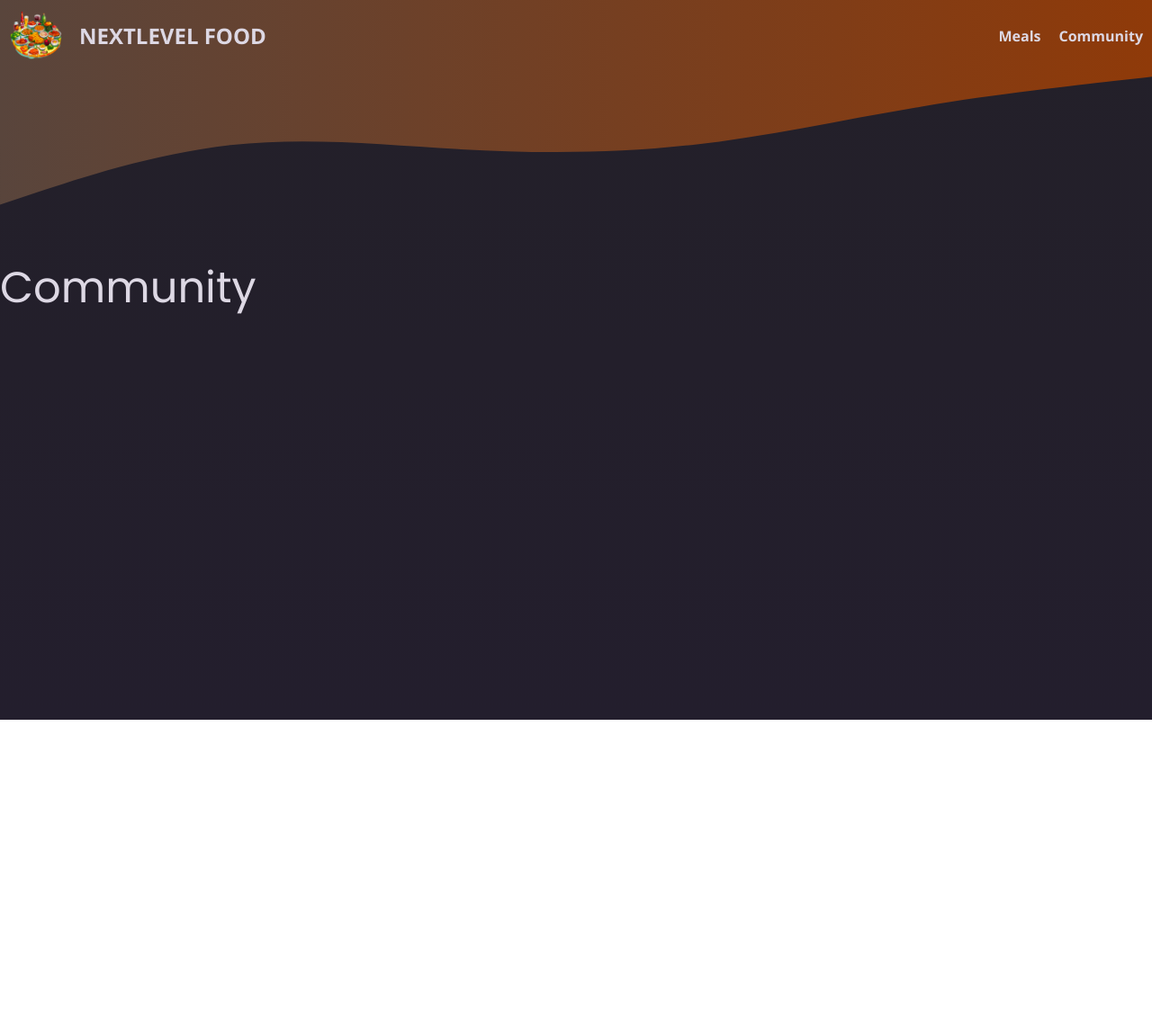
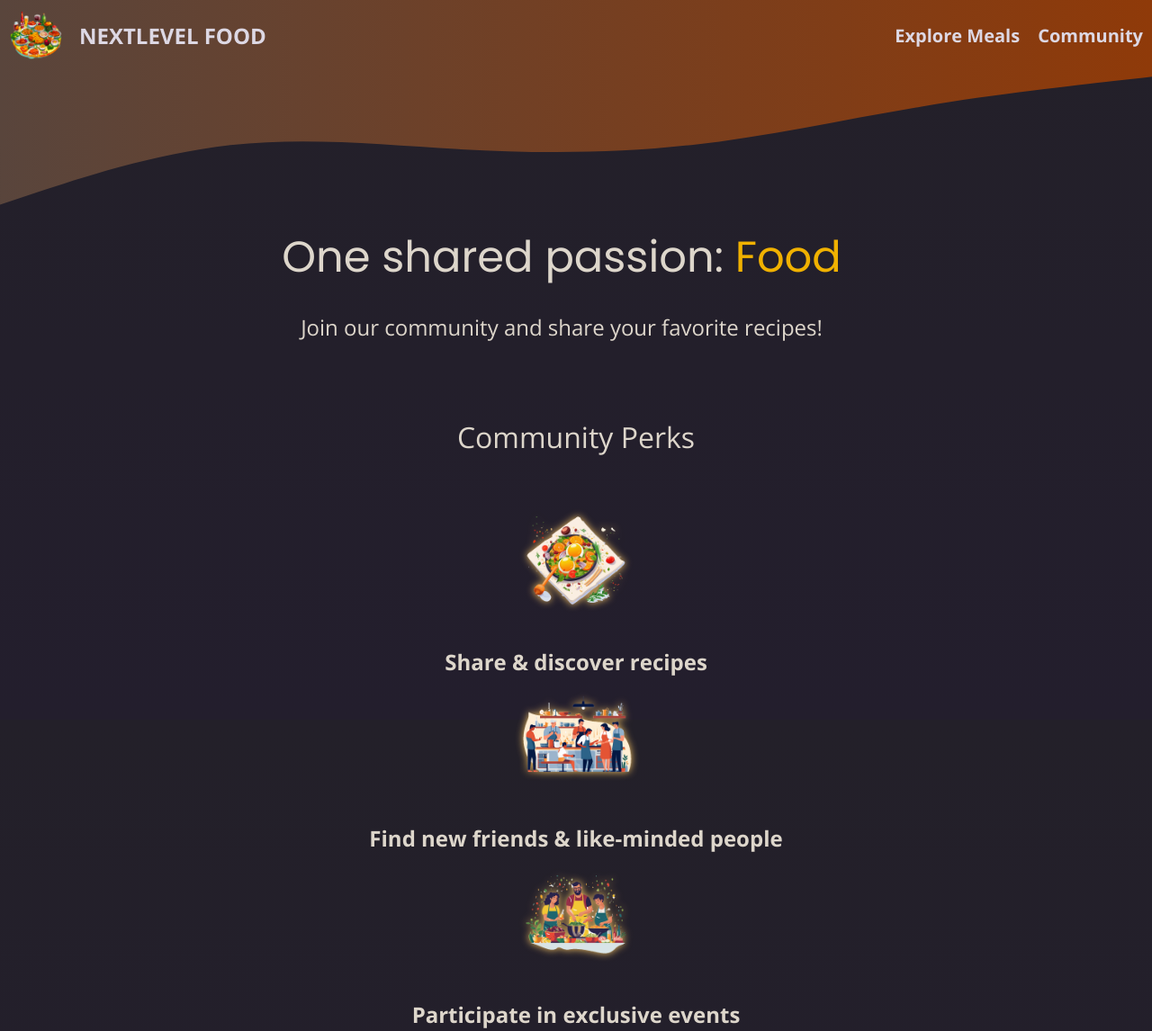
Before and after one commit to sVarlog/foodies, a Next.js app: page /community in a window 1280 px wide. Shown: the whole page at 90% size. Before the commit the page ends 800 px from the top, so only its background shows below. Built offline with nearby package versions, Linux system fonts and the light colour scheme.

Commit message:
feat: updated base components, optimized use client components, added new pages

```diff
--- a/app/community/page.tsx
+++ b/app/community/page.tsx
@@ -1,5 +1,55 @@
+import Image from 'next/image';
+
+import mealIcon from '@/assets/icons/meal.png';
+import communityIcon from '@/assets/icons/community.png';
+import eventsIcon from '@/assets/icons/events.png';
+
 const CommunityPage = () => {
-	return <h1>Community</h1>;
+	return (
+		<>
+			<header className="my-auto mr-[3rem] ml-[3rem] w-[90%] max-w-[75rem] gap-[3rem] text-center text-[1.5rem] text-[#ddd6cb]">
+				<h1 className="mb-[1.5rem]">
+					One shared passion: <span className="text-yellow-500">Food</span>
+				</h1>
+
+				<p>Join our community and share your favorite recipes!</p>
+			</header>
+
+			<main className="mx-auto my-0 w-[90%] max-w-[40rem] text-center">
+				<h2 className="mb-[3rem] text-[2rem] text-[#ddd6cb]">Community Perks</h2>
+
+				<ul className="mx-0 my-[3rem] list-none p-0">
+					<li className="flex flex-col items-center gap-[2rem]">
+						<Image className="h-[8rem] w-[8rem] object-contain" src={mealIcon} alt="A delicious meal" />
+
+						<p className="m-0 text-[1.5rem] font-bold text-[#ddd6cb]">Share & discover recipes</p>
+					</li>
+
+					<li className="flex flex-col items-center gap-[2rem]">
+						<Image
+							className="h-[8rem] w-[8rem] object-contain"
+							src={communityIcon}
+							alt="A crowd of people, cooking"
+						/>
+
+						<p className="m-0 text-[1.5rem] font-bold text-[#ddd6cb]">
+							Find new friends & like-minded people
+						</p>
+					</li>
+
+					<li className="flex flex-col items-center gap-[2rem]">
+						<Image
+							className="h-[8rem] w-[8rem] object-contain"
+							src={eventsIcon}
+							alt="A crowd of people at a cooking event"
+						/>
+
+						<p className="m-0 text-[1.5rem] font-bold text-[#ddd6cb]">Participate in exclusive events</p>
+					</li>
+				</ul>
+			</main>
+		</>
+	);
 };
 
 export default CommunityPage;
--- a/app/layout.tsx
+++ b/app/layout.tsx
@@ -12,7 +12,7 @@ const RootLayout = ({ children }: { children: React.ReactNode }) => {
 			<body>
 				<Header />
 
-				{children}
+				<div className="container mx-auto mt-[250px]">{children}</div>
 			</body>
 		</html>
 	);
--- a/app/page.tsx
+++ b/app/page.tsx
@@ -1,13 +1,16 @@
+import ImageSlideshow from '@/components/images/Slideshow';
 import Link from 'next/link';
 
 const Home = () => {
 	return (
 		<>
-			<header className="flex w-full gap-[20px]">
-				<div className="w-[50%]"></div>
+			<header className="flex w-full items-center gap-[20px]">
+				<div className="w-[50%]">
+					<ImageSlideshow />
+				</div>
 
 				<div className="w-[50%]">
-					<div className="">
+					<div className="flex flex-col">
 						<h1 className="text-yellow-500 uppercase">NextLevel Food for NextLevel Foodies</h1>
 						<p className="py-[20px]">Taste & share food from all over the world.</p>
 					</div>
--- a/components/Header.tsx
+++ b/components/Header.tsx
@@ -1,11 +1,12 @@
 import Image from 'next/image';
 import Link from 'next/link';
 import LogoImg from '@/assets/logo.png';
+import NavLink from './NavLink';
 
 const Header = () => {
 	return (
 		<>
-			<div className="header-background">
+			<div className="absolute top-0 left-0 -z-[1] h-[320px] w-full">
 				<svg xmlns="http://www.w3.org/2000/svg" viewBox="0 0 1440 320">
 					<defs>
 						<linearGradient id="gradient" x1="0%" y1="0%" x2="100%" y2="0%">
@@ -20,6 +21,7 @@ const Header = () => {
 					></path>
 				</svg>
 			</div>
+
 			<header className="fixed top-0 flex w-full items-center justify-center px-[10px] py-[10px]">
 				<div className="container flex w-full justify-between">
 					<Link href="/" className="flex items-center gap-[10px] text-2xl font-bold">
@@ -29,17 +31,13 @@ const Header = () => {
 					</Link>
 
 					<nav className="flex items-center">
-						<ul className="flex gap-[20px] text-[16px] font-bold">
+						<ul className="flex gap-[20px] text-[20px] font-bold">
 							<li>
-								<Link href="/meals" className="duration-200 hover:text-yellow-500">
-									Meals
-								</Link>
+								<NavLink href="/meals">Explore Meals</NavLink>
 							</li>
 
 							<li>
-								<Link href="/community" className="duration-200 hover:text-yellow-500">
-									Community
-								</Link>
+								<NavLink href="/community">Community</NavLink>
 							</li>
 						</ul>
 					</nav>
--- /dev/null
+++ b/components/NavLink.tsx
@@ -0,0 +1,25 @@
+'use client';
+
+import clsx from 'clsx';
+import Link from 'next/link';
+import { usePathname } from 'next/navigation';
+
+interface NavLinkProps {
+	href: string;
+	children: React.ReactNode;
+}
+
+const NavLink = ({ href, children }: NavLinkProps) => {
+	const path = usePathname();
+
+	return (
+		<Link
+			href={href}
+			className={clsx('duration-200 hover:text-yellow-400', path === '/meals' && 'text-yellow-500')}
+		>
+			{children}
+		</Link>
+	);
+};
+
+export default NavLink;
--- /dev/null
+++ b/components/images/Slideshow.tsx
@@ -0,0 +1,53 @@
+'use client';
+
+import { useEffect, useState } from 'react';
+import Image from 'next/image';
+
+import burgerImg from '@/assets/burger.jpg';
+import curryImg from '@/assets/curry.jpg';
+import dumplingsImg from '@/assets/dumplings.jpg';
+import macncheeseImg from '@/assets/macncheese.jpg';
+import pizzaImg from '@/assets/pizza.jpg';
+import schnitzelImg from '@/assets/schnitzel.jpg';
+import tomatoSaladImg from '@/assets/tomato-salad.jpg';
+import clsx from 'clsx';
+
+const images = [
+	{ image: burgerImg, alt: 'A delicious, juicy burger' },
+	{ image: curryImg, alt: 'A delicious, spicy curry' },
+	{ image: dumplingsImg, alt: 'Steamed dumplings' },
+	{ image: macncheeseImg, alt: 'Mac and cheese' },
+	{ image: pizzaImg, alt: 'A delicious pizza' },
+	{ image: schnitzelImg, alt: 'A delicious schnitzel' },
+	{ image: tomatoSaladImg, alt: 'A delicious tomato salad' },
+];
+
+const ImageSlideshow = () => {
+	const [currentImageIndex, setCurrentImageIndex] = useState(0);
+
+	useEffect(() => {
+		const interval = setInterval(() => {
+			setCurrentImageIndex((prevIndex) => (prevIndex < images.length - 1 ? prevIndex + 1 : 0));
+		}, 5000);
+
+		return () => clearInterval(interval);
+	}, []);
+
+	return (
+		<div className="relative h-[400px] w-full overflow-hidden rounded-[8px] shadow-sm">
+			{images.map((image, index) => (
+				<Image
+					key={index}
+					src={image.image}
+					className={clsx(
+						'absolute top-0 left-0 h-full w-full -translate-x-[1rem] scale-110 -rotate-[5deg] object-cover opacity-0 transition-all duration-500 ease-in-out',
+						index === currentImageIndex ? 'z-[1] translate-x-0 scale-100 rotate-0 opacity-100' : ''
+					)}
+					alt={image.alt}
+				/>
+			))}
+		</div>
+	);
+};
+
+export default ImageSlideshow;
--- a/package.json
+++ b/package.json
@@ -14,6 +14,7 @@
 		"@types/node": "20.10.1",
 		"@types/react": "18.2.39",
 		"@types/react-dom": "18.2.17",
+		"clsx": "^2.1.1",
 		"eslint-config-next": "14.0.3",
 		"next": "^14.2.26",
 		"postcss": "^8.5.3",
```
Also changed, not shown: 1 other file (tests, documents, lock files or other folders).
